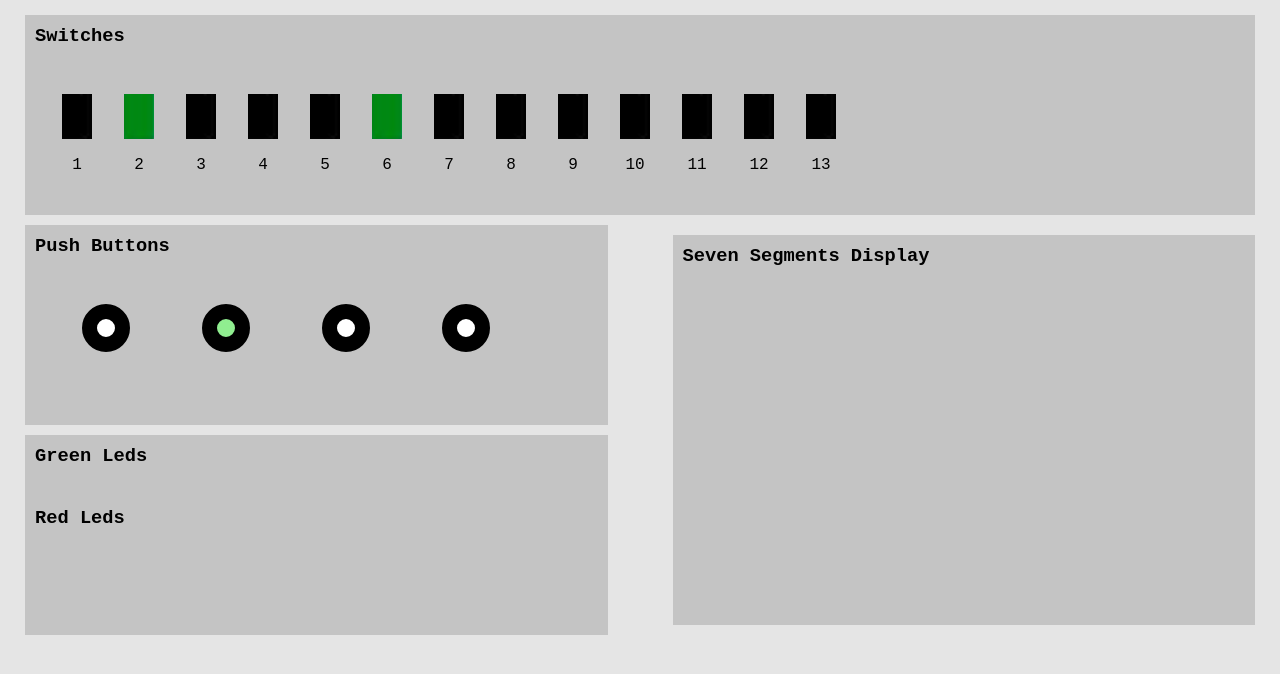
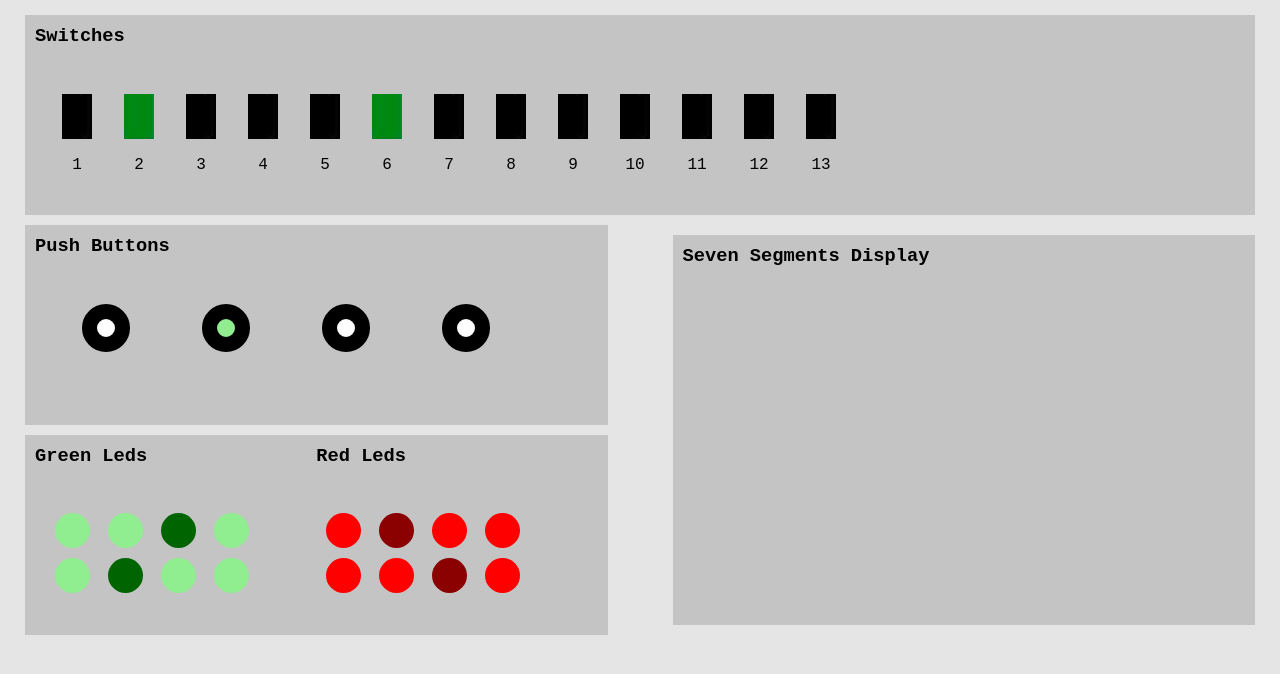
Before and after one commit to KennedyMelo/IHS-project, a plain HTML site: page de2i-150-WebInterface/index.html in a window 1280 px wide. Drawn offline with Linux system fonts and the light colour scheme.

Commit message:
led boxes made

```diff
--- a/de2i-150-WebInterface/index.html
+++ b/de2i-150-WebInterface/index.html
@@ -85,18 +85,10 @@
             <div class="contentClass">
                 <table>
                     <tr>
-                        <td>
-                            <div class="circleBorder white"></div>
-                        </td>
-                        <td>
-                            <div class="circleBorder lightGreen"></div>
-                        </td>
-                        <td>
-                            <div class="circleBorder white"></div>
-                        </td>
-                        <td>
-                            <div class="circleBorder white"></div>
-                        </td>
+                        <td><div class="circleBorder white"></div></td>
+                        <td><div class="circleBorder lightGreen"></div></td>
+                        <td><div class="circleBorder white"></div></td>
+                        <td><div class="circleBorder white"></div></td>
                     </tr>
                 </table>
             </div>
@@ -106,12 +98,39 @@
             <div id="greenLedsDiv">
                 <h3>Green Leds</h3>
                 <div class="contentClass">
-                    <div class="LightGreenCircle"></div>
+                    <table>
+                        <tr>
+                            <td><div class="circle lightGreen"></div></td>
+                            <td><div class="circle lightGreen"></div></td>
+                            <td><div class="circle darkGreen"></div></td>
+                            <td><div class="circle lightGreen"></div></td>
+                        </tr>
+                        <tr>
+                            <td><div class="circle lightGreen"></div></td>
+                            <td><div class="circle darkGreen"></div></td>
+                            <td><div class="circle lightGreen"></div></td>
+                            <td><div class="circle lightGreen"></div></td>
+                        </tr>
+                    </table>
                 </div>
             </div>
             <div id="redLedsDiv">
                 <h3>Red Leds</h3>
                 <div class="contentClass">
+                    <table>
+                        <tr>
+                            <td><div class="circle red"></div></td>
+                            <td><div class="circle darkRed"></div></td>
+                            <td><div class="circle red"></div></td>
+                            <td><div class="circle red"></div></td>
+                        </tr>
+                        <tr>
+                            <td><div class="circle red"></div></td>
+                            <td><div class="circle red"></div></td>
+                            <td><div class="circle darkRed"></div></td>
+                            <td><div class="circle red"></div></td>
+                        </tr>
+                    </table>
                 </div>
             </div>
         </div>
--- a/de2i-150-WebInterface/style.css
+++ b/de2i-150-WebInterface/style.css
@@ -47,7 +47,13 @@ table{
 #pushButtonBox td{
     padding: 5px 35px;
 }
-
+#ledsBox td{
+    padding: 4px 8px;
+}
+#greenLedsDiv{
+    float: left;
+    width: 50%;
+}
 
 
 .circle{
@@ -67,6 +73,12 @@ table{
 .darkGreen{
     background-color: darkgreen;
 }
+.red{
+    background-color: red;
+}
+.darkRed{
+    background-color: darkred;
+}
 .white{
     background-color: white;
 }
```
